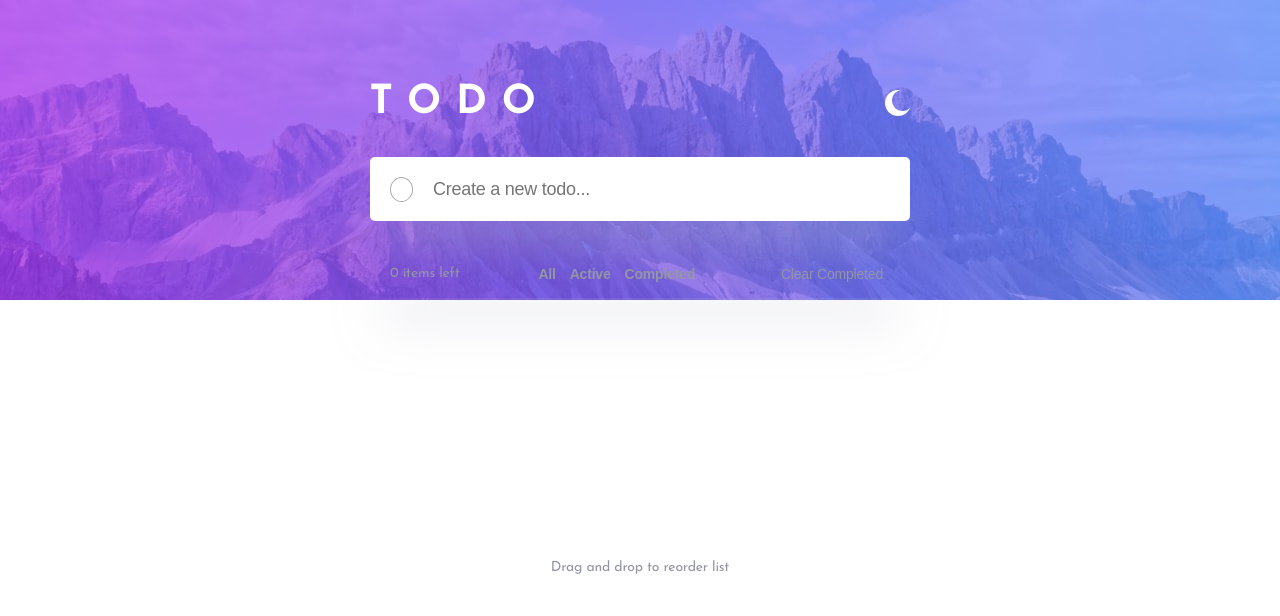
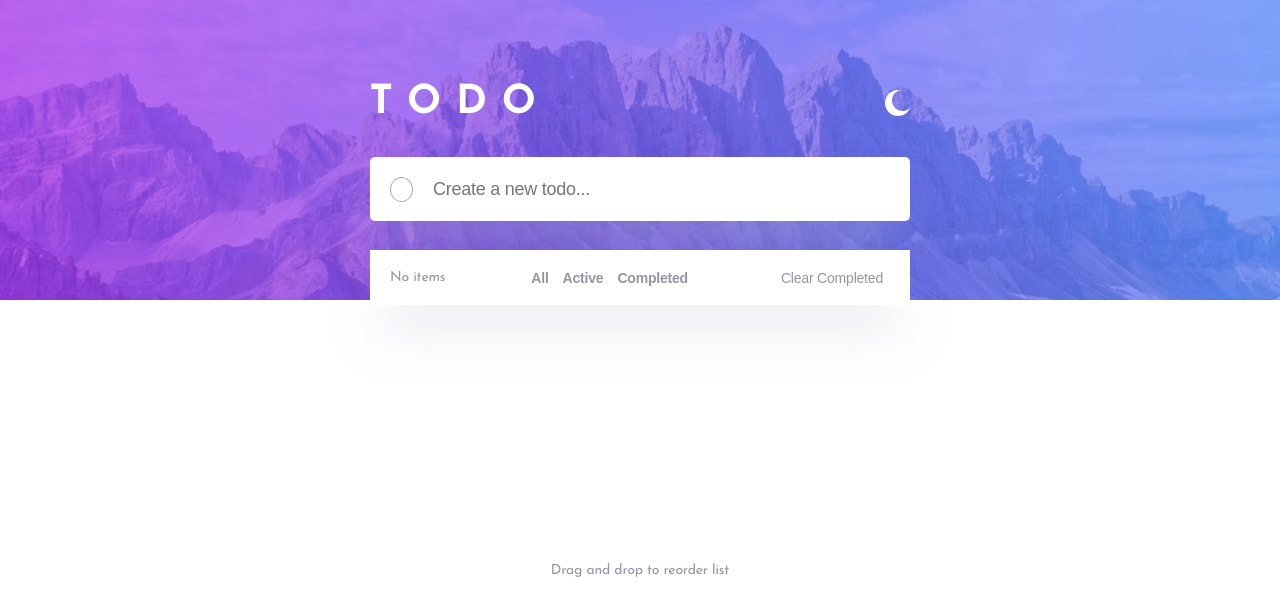
Before and after one commit to rasulzeynal/todo-app, a React (Create React App) app: page / in a window 1280 px wide. Shown: the top 616 px of the page. Built offline with nearby package versions, Linux system fonts and the light colour scheme.

Commit message:
redux persist added and filtering completed

```diff
--- a/package.json
+++ b/package.json
@@ -12,6 +12,7 @@
     "react-dom": "^18.2.0",
     "react-redux": "^8.0.5",
     "react-scripts": "5.0.1",
+    "redux-persist": "^6.0.0",
     "web-vitals": "^2.1.4"
   },
   "scripts": {
--- a/src/App.js
+++ b/src/App.js
@@ -1,13 +1,17 @@
 import './App.scss';
 import Todo from './components/Todo';
 import { Provider } from 'react-redux';
-import store from './redux/store';
+import { PersistGate } from 'redux-persist/integration/react'
+import { store, persistor } from './redux/store';
 
 
 function App() {
   return (
     <Provider store={store}>
-      <Todo/>
+      <PersistGate loading={null} persistor={persistor}>
+        <Todo/>
+      </PersistGate>
+
     </Provider>
 
   );
--- a/src/assests/styles/todo.scss
+++ b/src/assests/styles/todo.scss
@@ -3,7 +3,7 @@
   display: flex;
   justify-content: center;
   flex-direction: column;
-  height: 100vh;
+  min-height: 100vh;
   .head-section {
     background-image: url("../images/bg-desktop-light.jpg");
     height: 300px;
@@ -106,6 +106,8 @@
       display: flex;
       justify-content: space-between;
       align-items: center;
+      background-color: #ffffff;
+      height: 55px;
       p {
         font-weight: 400;
         font-size: 14px;
@@ -184,6 +186,9 @@
         }
     }
   }
+  .filter-section{
+    background-color: #25273D !important;
+  }
 }
 
 
--- a/src/components/Todo.jsx
+++ b/src/components/Todo.jsx
@@ -1,16 +1,38 @@
 import moon from "../assests/images/icon-moon.svg";
 import sun from "../assests/images/icon-sun.svg";
+import checked from "../assests/images/icon-check.svg";
 import "../assests/styles/todo.scss";
 import { useState } from "react";
 import { useSelector, useDispatch } from "react-redux";
 import { nanoid } from "@reduxjs/toolkit";
-import { addTodo,toggleTodo, clearCompleted,showAllTodos, showActiveTodos, showCompletedTodos } from "../redux/todoSlice";
+import { addTodo,toggleTodo, clearCompleted} from "../redux/todoSlice";
 import { toggleTheme } from "../redux/themeSlice";
+import { VisibilityFilters, setVisibilityFilter  } from '../redux/filterSlice';
+import { createSelector } from 'reselect'
 
-const Todo = ({ darkMode, setDarkMode }) => {
+const Todo = () => {
   const [inputValue, setInputValue] = useState("");
-  const todos = useSelector((state) => state.todos.todos);
   const theme = useSelector((state) => state.theme);
+  const getVisibilityFilter = state => state.filter
+const getTodos = state => state.todos.todos
+
+
+const getVisibleTodos = createSelector(
+  [getVisibilityFilter, getTodos],
+  (visibilityFilter, todos) => {
+    switch (visibilityFilter) {
+      case VisibilityFilters.SHOW_ALL:
+        return todos
+      case VisibilityFilters.SHOW_COMPLETED:
+        return todos.filter(todo => todo.completed)
+      case VisibilityFilters.SHOW_ACTIVE:
+        return todos.filter(todo => !todo.completed)
+      default:
+        throw new Error('Unknown filter: ' + visibilityFilter)
+    }
+  }
+)
+const todos = useSelector(getVisibleTodos)
   const dispatch = useDispatch();
 
   function handleToggleTheme() {
@@ -38,18 +60,6 @@ const Todo = ({ darkMode, setDarkMode }) => {
   const handleClearCompleted = () => {
     dispatch(clearCompleted());
   };
-
-  const handleShowAllTodos = () => {
-    dispatch(showAllTodos());
-  }
-
-  const handleShowActiveTodos = () => {
-    dispatch(showActiveTodos());
-  }
-
-  const handleShowCompletedTodos = () => {
-    dispatch(showCompletedTodos());
-  }
 
   console.log(todos);
   return (
@@ -79,16 +89,16 @@ const Todo = ({ darkMode, setDarkMode }) => {
       <div className="todo-list">
       {todos.map((todo) => (
           <div className="todo-item" key={todo.id}>
-          <input type="checkbox"  className= "completed" onChange={() => handleToggleTodo(todo.id)}/>
-          <h3>{todo.text.title}</h3>
+          <input type="checkbox"  className= "completed" onChange={() => handleToggleTodo(todo.id)} checked={todo.completed}/>
+          <h3 style={{textDecoration: todo.completed ? 'line-through' : 'none'}}>{todo.text.title}</h3>
         </div>
         ))}
         <div className="filter-section">
-          <p>{todos.length} items left</p>
+          <p>{todos.length === 0 ? 'No items' : `${todos.length} items left`  }</p>
           <div className="filter">
-            <button onClick={() => todos}>All</button>
-            <button onClick={() => todos.filter(todo => todo.completed === false)}>Active</button>
-            <button onClick={() => todos.filter(todo => todo.completed === true)}>Completed</button>
+            <button onClick={() => dispatch(setVisibilityFilter(VisibilityFilters.SHOW_ALL))}>All</button>
+            <button onClick={() => dispatch(setVisibilityFilter(VisibilityFilters.SHOW_ACTIVE))}>Active</button>
+            <button onClick={() => dispatch(setVisibilityFilter(VisibilityFilters.SHOW_COMPLETED))}>Completed</button>
           </div>
           <div className="clear">
             <button onClick={handleClearCompleted}>Clear Completed</button>
--- /dev/null
+++ b/src/redux/filterSlice.js
@@ -0,0 +1,21 @@
+import { createSlice } from '@reduxjs/toolkit'
+
+const visibilityFilterSlice = createSlice({
+  name: 'visibilityFilter',
+  initialState: 'all',
+  reducers: {
+    setVisibilityFilter: (state, action) => {
+      return action.payload
+    }
+  }
+})
+
+export const { setVisibilityFilter } = visibilityFilterSlice.actions
+export default visibilityFilterSlice.reducer
+
+
+export const VisibilityFilters = {
+    SHOW_ALL: 'all',
+    SHOW_COMPLETED: 'completed',
+    SHOW_ACTIVE: 'active'
+  }
--- a/src/redux/store.js
+++ b/src/redux/store.js
@@ -1,10 +1,23 @@
 import { configureStore } from '@reduxjs/toolkit';
+import { persistStore, persistReducer } from 'redux-persist';
+import storage from 'redux-persist/lib/storage';
 import todoReducer from './todoSlice';
-import themeReducer from './themeSlice'
+import themeReducer from './themeSlice';
+import filterSlice from './filterSlice';
 
-export default configureStore({
+const persistConfig = {
+  key: 'root',
+  storage,
+}
+
+const persistedTodoReducer = persistReducer(persistConfig, todoReducer)
+
+export const store = configureStore({
   reducer: {
-    todos: todoReducer,
-    theme: themeReducer
+    todos: persistedTodoReducer,
+    theme: themeReducer,
+    filter: filterSlice
   }
 });
+
+export const persistor = persistStore(store)
--- a/src/redux/todoSlice.js
+++ b/src/redux/todoSlice.js
@@ -22,21 +22,12 @@ const todoSlice = createSlice({
         todo.completed = !todo.completed;
       }
     },
-    showAllTodos: (state, action) => {
-      return state.todos;
-    },
-    showActiveTodos: (state,action) => {
-      state.todos =  state.todos.todo.completed;
-    },
-    showCompletedTodos: (state,action) => {
-      state.todos = state.todos.todo.completed;
-    },
     clearCompleted: (state) => {
       state.todos = state.todos.filter((todo) => !todo.completed);
     },
   }
 });
 
-export const { addTodo, toggleTodo, clearCompleted, showAllTodos, showActiveTodos, showCompletedTodos} = todoSlice.actions;
+export const { addTodo, toggleTodo, clearCompleted} = todoSlice.actions;
 
 export default todoSlice.reducer;
```
Also changed, not shown: 1 other file (tests, documents, lock files or other folders).
